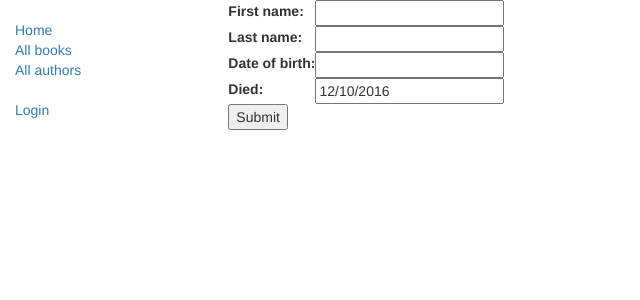
After one commit to E1ec2ron/Elc_project, a Django app: page /catalog/author/create/ in a window 1280 px wide. The commit adds this page. Shown: the top 300 px of the page, without its empty margins (0-640 px from the left). Run offline with Django 3.2, Linux system fonts and the light colour scheme; some libraries are stand-ins or nearby versions.

Commit message:
Почти сделал 9

```diff
--- a/locallibrary/catalog/models.py
+++ b/locallibrary/catalog/models.py
@@ -62,7 +62,7 @@ class Author(models.Model):
     date_of_death = models.DateField('Died', null=True, blank=True)
 
     def get_absolute_url(self):
-        return reverse('author-detail', args=[str(self.id)])
+        return reverse('author-detail',args=[str(self.id)])
 
     def __str__(self):
         return '%s, %s' % (self.last_name, self.first_name)
--- a/locallibrary/catalog/templates/base_generic.html
+++ b/locallibrary/catalog/templates/base_generic.html
@@ -26,13 +26,32 @@
                 {% else %}
                 <li><a href="{% url 'login'%}?next={{request.path}}">Login</a></li>
                 {% endif %}<br>
+                {% if perms.catalog.can_mark_returned %}
                 <li>Staff</li>
-                <li><a href="">All Borrowed</a></li>
+                <li><a href="{% url 'all-borrowed' %}">All Borrowed</a></li>
+                {% endif %}
             </ul>
             {% endblock %}
         </div>
         <div class="col-sm-10 ">
             {% block content %}{% endblock %}
+            {% block pagination %}
+            {% if is_paginated %}
+            <div class="pagination">
+                <span class="page-links">
+                    {% if page_obj.has_previous %}
+                    <a href="{{ request.path }}?page={{ page_obj.previous_page_number }}">previous</a>
+                    {% endif %}
+                    <span class="page-current">
+                        Page {{ page_obj.number }} of {{ page_obj.paginator.num_pages }}.
+                    </span>
+                    {% if page_obj.has_next %}
+                    <a href="{{ request.path }}?page={{ page_obj.next_page_number }}">next</a>
+                    {% endif %}
+                </span>
+            </div>
+            {% endif %}
+            {% endblock %}
         </div>
     </div>
 </div>
--- /dev/null
+++ b/locallibrary/catalog/templates/catalog/author_form.html
@@ -0,0 +1,11 @@
+{% extends "base_generic.html" %}
+
+{% block content %}
+  <form action="" method="post">
+      {% csrf_token %}
+      <table>
+      {{ form.as_table }}
+      </table>
+      <input type="submit" value="Submit" />
+  </form>
+{% endblock %}
--- a/locallibrary/catalog/templates/catalog/book_list.html
+++ b/locallibrary/catalog/templates/catalog/book_list.html
@@ -8,8 +8,7 @@
 
   {% for book in book_list %}
   <li>
-    <a href="{{ book.get_absolute_url }}">{{ book.title }}</a>
-    ({{book.author}})
+    <a href="{{ book.get_absolute_url }}">{{ book.title }}</a> ({{book.author}})
   </li>
   {% endfor %}
 
--- a/locallibrary/catalog/urls.py
+++ b/locallibrary/catalog/urls.py
@@ -9,6 +9,8 @@ urlpatterns = [
     url(r'^book/(?P<pk>\d+)$', views.BookDetailView.as_view(),name='book-detail'),
     url(r'^mybooks/$', views.LoanedBookListView.as_view(), name='my-borrowed'),
     url(r'^book/(?P<pk>[-\w]+)/renew/$', views.renew_book_librarian, name='renew-book-librarian'),
-
-    #url(r'^allbooks/$', views.LoanedBookListView.as_view(), name='all-borrowed'),
+    url(r'^allbooks/$', views.LoanedAllBookListView.as_view(), name='all-borrowed'),
+    url(r'^author/create/$', views.AuthorCreate.as_view(), name='author_create'),
+    url(r'^author/(?P<pk>\d+)/update/$', views.AuthorUpdate.as_view(), name='author_update'),
+    url(r'^author/(?P<pk>\d+)/delete/$', views.AuthorDelete.as_view(), name='author_delete'),
 ]
--- a/locallibrary/catalog/views.py
+++ b/locallibrary/catalog/views.py
@@ -8,6 +8,8 @@ from django.http import HttpResponseRedirect
 from django.urls import reverse
 from .forms import RenewBookForm
 import datetime
+from django.views.generic.edit import CreateView, UpdateView, DeleteView
+from django.urls import reverse_lazy
 
 
 def index(request):
@@ -38,13 +40,13 @@ class LoanedBookListView(LoginRequiredMixin, generic.ListView):
     def get_queryset(self):
         return BookInstance.objects.filter(borrower=self.request.user).filter(status__exact='o').order_by('due_back')
 
-#class LoanedAllBookListView(LoginRequiredMixin, generic.ListView):
-#    model = BookInstance
-#    template_name = 'catalog/bookinstance_list_borrowed_all.html'
-#    paginate_by = 10
+class LoanedAllBookListView(LoginRequiredMixin, generic.ListView):
+    model = BookInstance
+    template_name = 'catalog/bookinstance_list_borrowed_all.html'
+    paginate_by = 10
 
-#    def get_queryset(self):
-#        return BookInstance.objects.filter(status__exact='o').order_by('due_back')
+    def get_queryset(self):
+        return BookInstance.objects.filter(status__exact='o').order_by('due_back')
 
 @permission_required('catalog.can_mark_returned')
 def renew_book_librarian(request, pk):
@@ -61,3 +63,16 @@ def renew_book_librarian(request, pk):
         form = RenewBookForm(initial={'renewal_date': proposed_renewal_date,})
 
     return render(request, 'catalog/book_renew_librarian.html', {'form': form, 'bookinst':book_inst})
+
+class AuthorCreate(CreateView):
+    model = Author
+    fields = '__all__'
+    initial={'date_of_death':'12/10/2016',}
+
+class AuthorUpdate(UpdateView):
+    model = Author
+    fields = ['first_name','last_name','date_of_birth','date_of_death']
+
+class AuthorDelete(DeleteView):
+    model = Author
+    success_url = reverse_lazy('authors')
```
Also changed, not shown: locallibrary/catalog/templates/catalog/author_confirm_delete.html (added, +12 -0 lines), locallibrary/catalog/templates/catalog/book_detail.html (+4 -4 lines), locallibrary/catalog/templates/catalog/book_renew_librarian.html (+7 -1 lines), locallibrary/catalog/templates/catalog/bookinstance_list_borrowed_all.html (+5 -2 lines), locallibrary/catalog/forms.py (line endings or trailing spaces), locallibrary/library.sqlite3.
